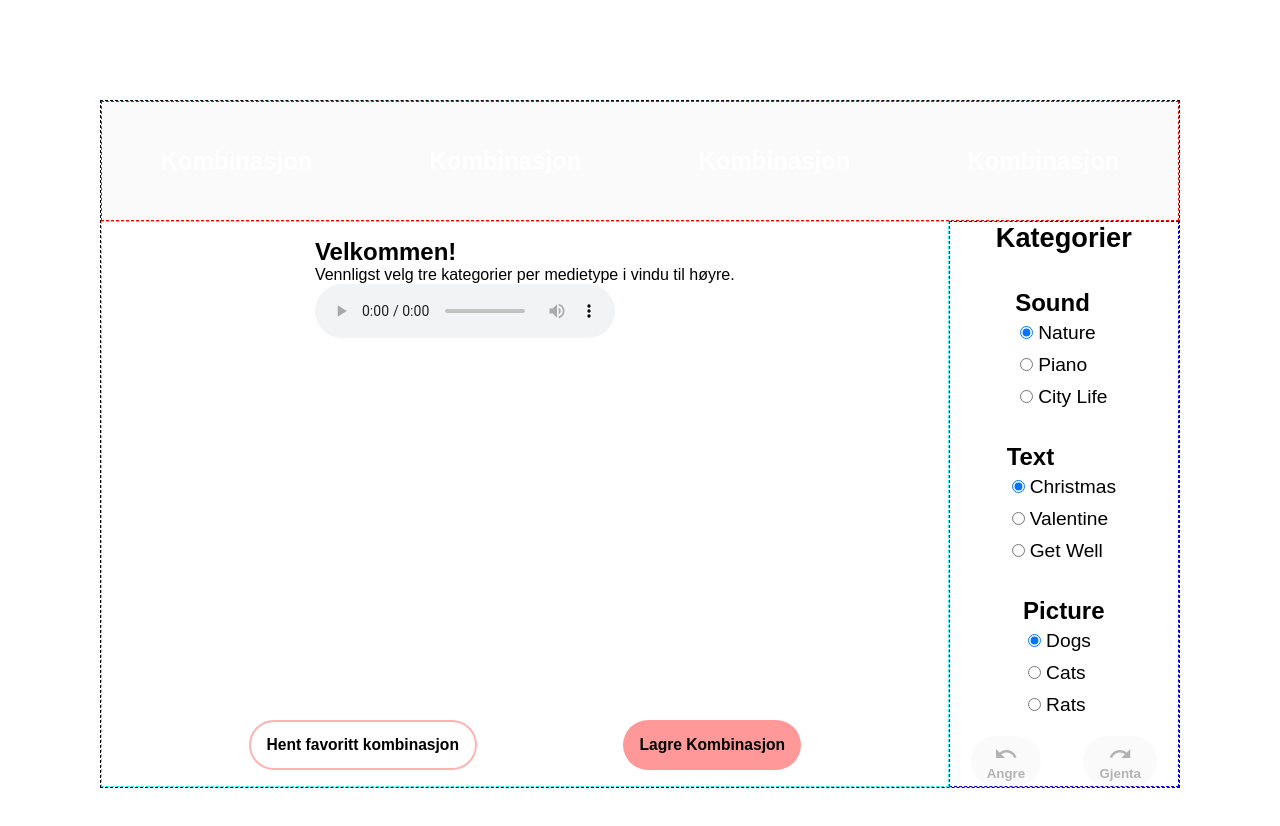
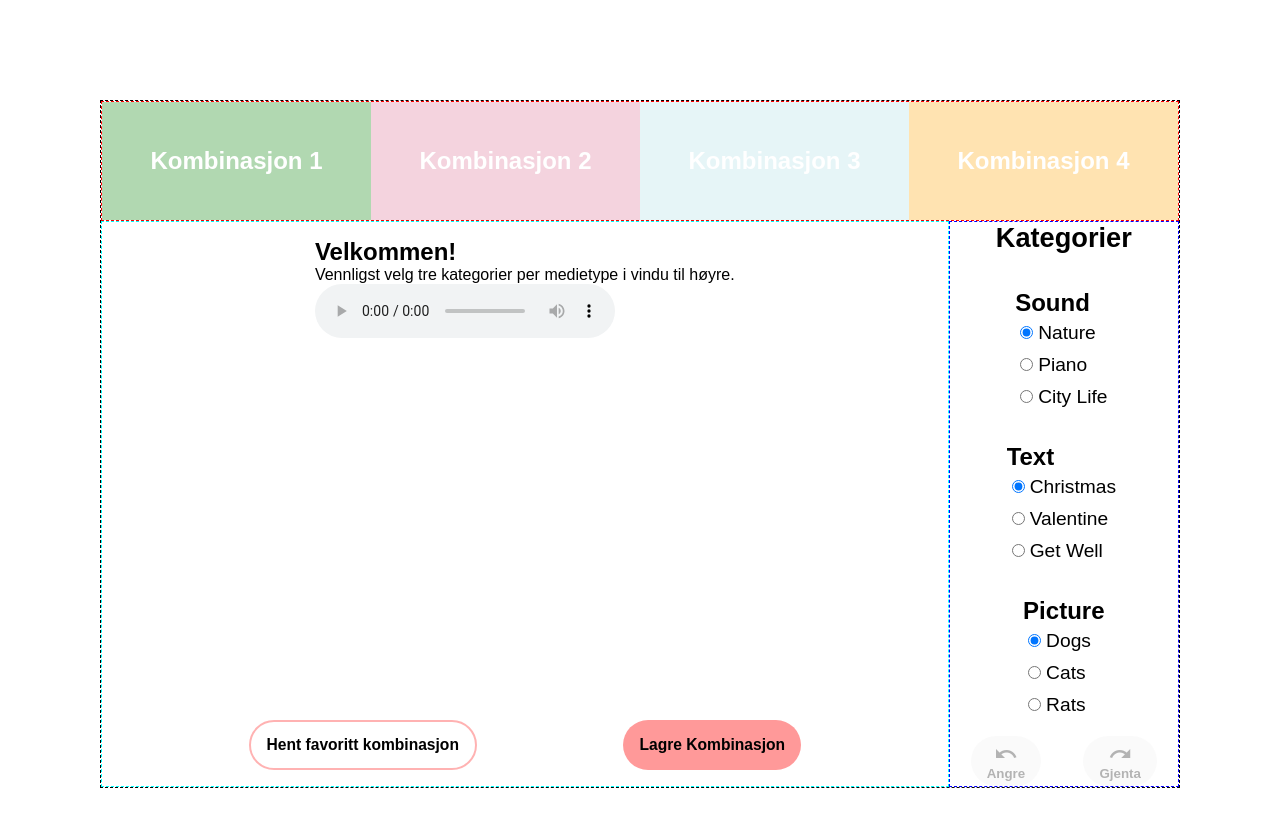
Before and after one commit to harkamalsi/react-SPA, a React (Create React App) app: page / in a window 1280 px wide. Shown: the top 826 px of the page. Built offline with nearby package versions, Linux system fonts and the light colour scheme.

Commit message:
Fixed css bug for tabChoice.

```diff
--- a/src/components/tabdisplay/Tabdisplay.js
+++ b/src/components/tabdisplay/Tabdisplay.js
@@ -11,7 +11,7 @@ const createTabChoices = props => {
   for (let i = 1; i <= 4; i++) {
     choices.push(
       <TabChoice
-        key={i}
+        id={i}
         onClick={props.onClick}
         value={i}
         selectedTab={props.selectedTab}
```
